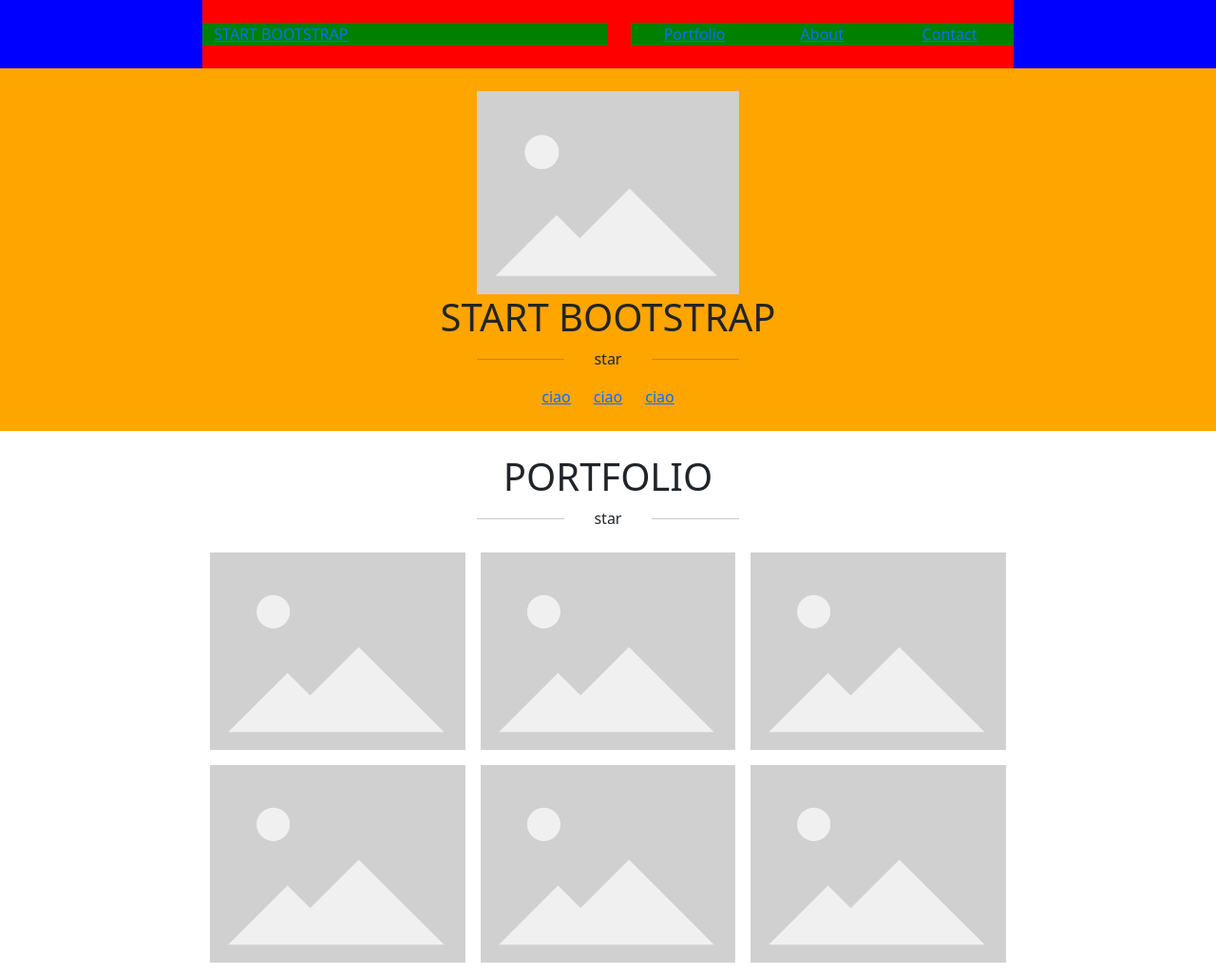
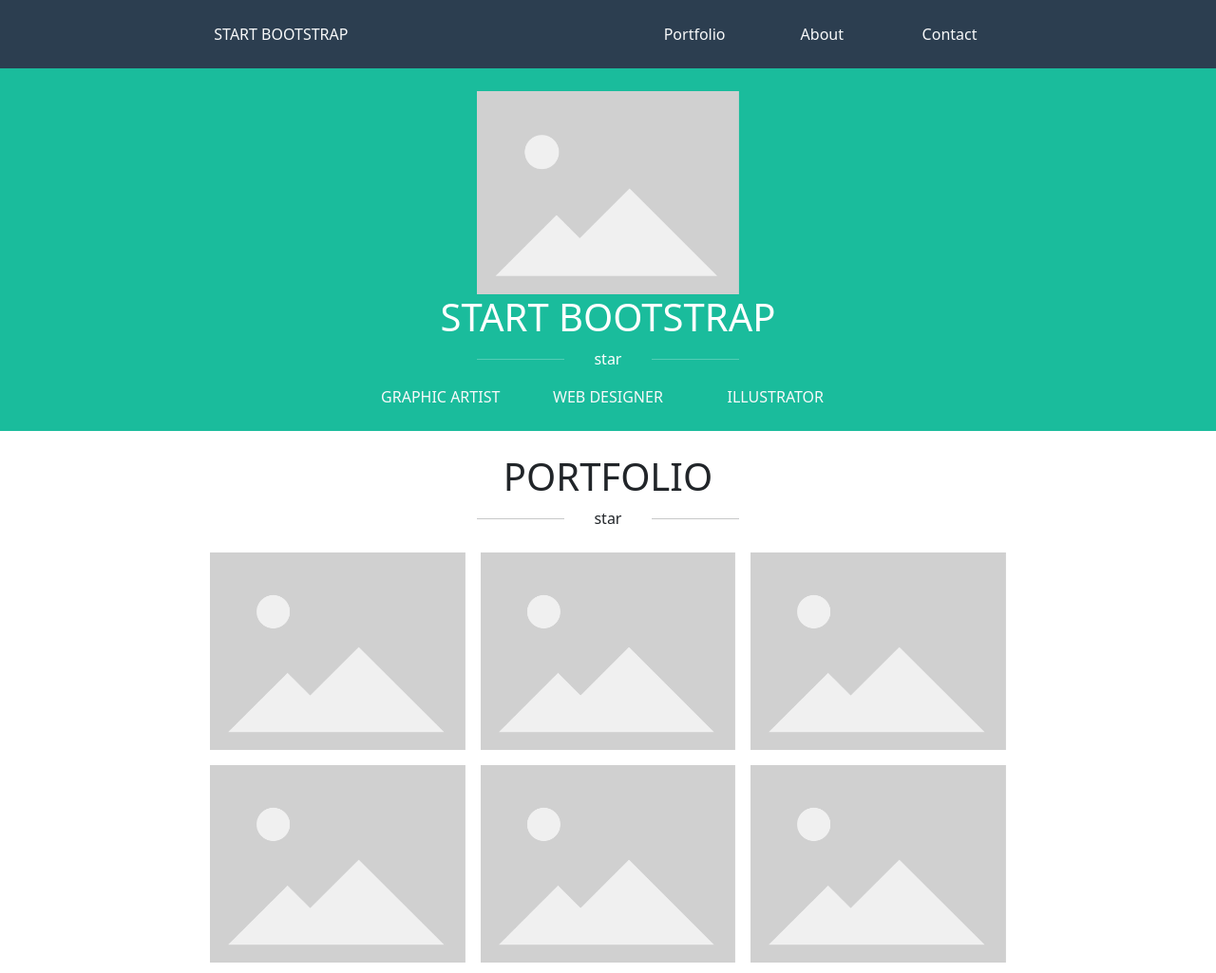
Before and after one commit to NicholasBuiatti/html-css-bootstrap-freelancer, a plain HTML site: page index.html in a window 1280 px wide. Shown: the top 1025 px of the page at 95% size. Drawn offline with nearby package versions, Linux system fonts and the light colour scheme.

Commit message:
sistemazione link

```diff
--- a/css/personal-style.css
+++ b/css/personal-style.css
@@ -17,3 +17,19 @@
 .color-giallo {
     background-color: yellow;
 }
+
+.cl-section {
+    background-color: rgba(26,188,156,255);
+}
+
+.cl-nav {
+    background-color: rgba(44,62,80,255);
+}
+
+.cl-footer-1 {
+    background-color: rgba(58,84,109,255);
+}
+
+.cl-footer-2 {
+    background-color: rgba(44,62,80,255);
+}
--- a/index.html
+++ b/index.html
@@ -16,14 +16,14 @@
 <body>
 
     <!-- nav-bar -->
-    <nav class="color-blu">
-        <div class="container col-xl-8">
-            <div class="row justify-content-between py-4 color-rosso">
-                <a href="#" class="col-6 color-verde">START BOOTSTRAP</a>
+    <nav class="cl-nav">
+        <div class="container col-xl-8 text-white">
+            <div class="row justify-content-between py-4">
+                <a class="col link-light link-offset-2 link-underline link-underline-opacity-0 link-underline-opacity-100-hover" href="#">START BOOTSTRAP</a>
                 <div class="row col-6 text-center">
-                    <a href="#" class="col color-verde">Portfolio</a>
-                    <a href="#" class="col color-verde">About</a>
-                    <a href="#" class="col color-verde">Contact</a>
+                    <a class="col link-light link-offset-2 link-underline link-underline-opacity-0 link-underline-opacity-100-hover" href="#">Portfolio</a>
+                    <a class="col link-light link-offset-2 link-underline link-underline-opacity-0 link-underline-opacity-100-hover" href="#">About</a>
+                    <a class="col link-light link-offset-2 link-underline link-underline-opacity-0 link-underline-opacity-100-hover" href="#">Contact</a>
                 </div>
             </div>
         </div>
@@ -34,7 +34,7 @@
     <main>
 
         <!---------------- JUMBOTRON ---------------->
-        <section class="color-arancione">
+        <section class="cl-section text-white">
             <div class="container col-xl-8 py-4">
                 <div class="d-flex flex-column align-items-center">
                     <img src="./img/Placeholder_view_vector.svg.png" alt="" class="col-8 col-md-4">
@@ -44,10 +44,10 @@
                         <p class="col text-center">star</p>
                         <hr class="col">
                     </div>
-                    <div class="row">
-                        <a href="#" class="col">ciao</a>
-                        <a href="#" class="col">ciao</a>
-                        <a href="#" class="col">ciao</a>
+                    <div class="row container col-xl-8 text-center">
+                        <a class="col link-light link-offset-2 link-underline link-underline-opacity-0 link-underline-opacity-100-hover" href="#">GRAPHIC ARTIST</a>
+                        <a class="col link-light link-offset-2 link-underline link-underline-opacity-0 link-underline-opacity-100-hover" href="#">WEB DESIGNER</a>
+                        <a class="col link-light link-offset-2 link-underline link-underline-opacity-0 link-underline-opacity-100-hover" href="#">ILLUSTRATOR</a>
                     </div>
                 </div>
             </div>
@@ -76,7 +76,7 @@
         </section>
 
         <!---------------- INFORMAZIONI ---------------->
-        <section class="color-arancione">
+        <section class="cl-section text-white">
             <div class="container col-xl-8 py-4">
                 <div class="d-flex flex-column align-items-center">
                     <h1 class="col-5 text-center">ABOUT</h1>
@@ -132,7 +132,7 @@
 
     <!---------------- FOOTER ---------------->
     <footer>
-        <section class="color-blu">
+        <section class="cl-footer-1 text-white">
             <div class="container col-xl-8 py-4">
                 <div class="row">
                     <div class="col-4 text-center">
@@ -150,7 +150,7 @@
                 </div>
             </div>
         </section>
-        <section class="color-rosso pt-4">
+        <section class="cl-footer-2 text-white pt-4">
             <div class="container col-3">
                 <div class="row text-center">
                     <p>Copyright $ your website 2019</p>
```
